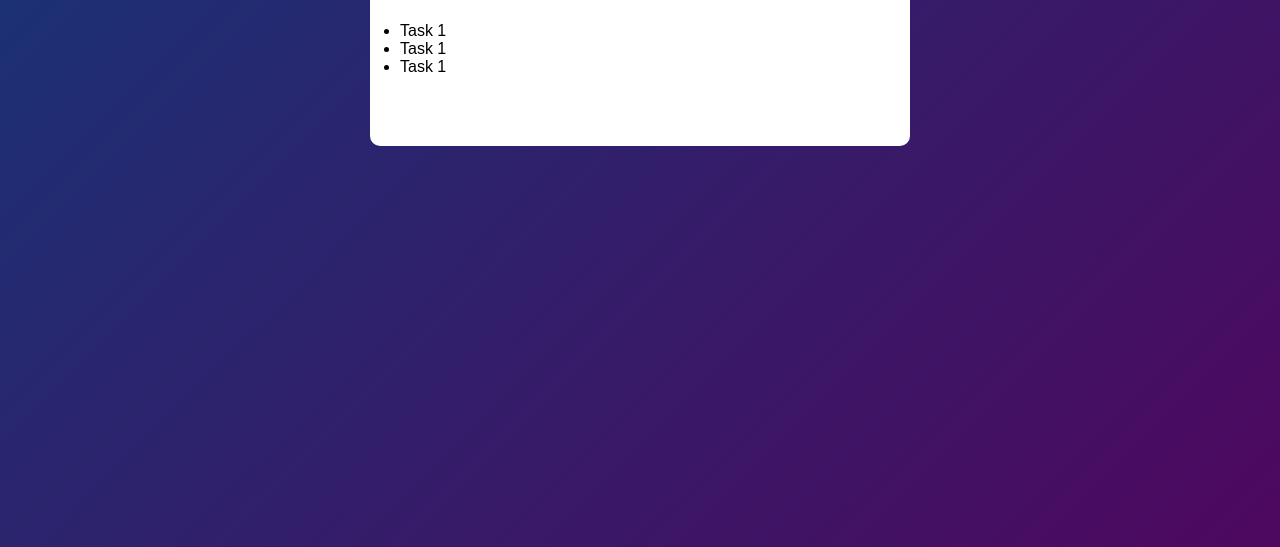
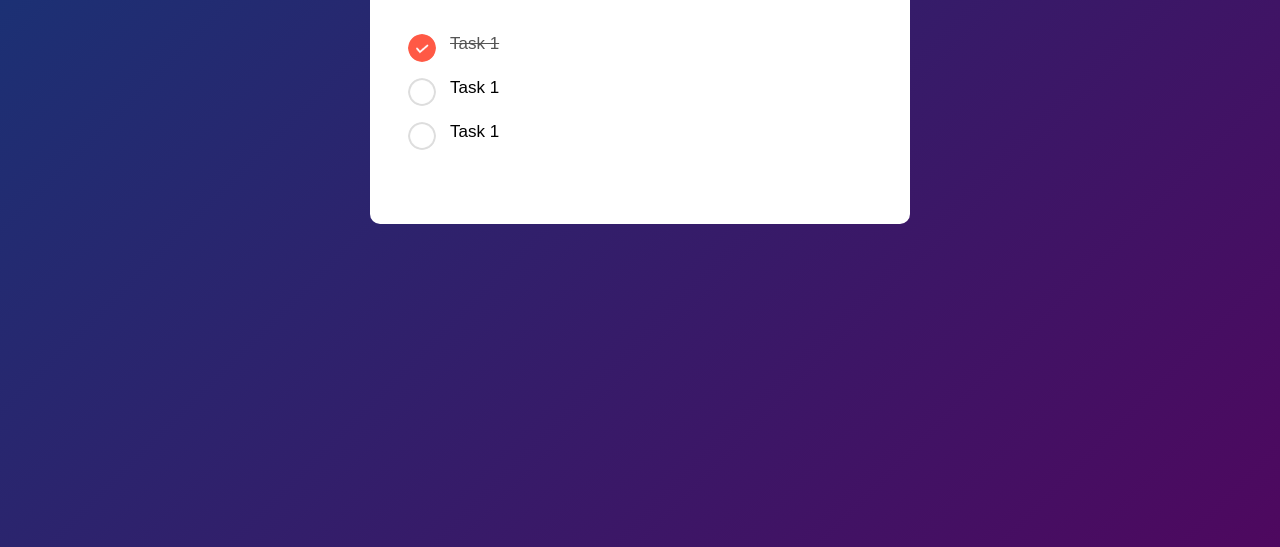
Before and after one commit to Suhaani-19/TO-DO-LIST, a plain HTML site: page index.html in a window 1280 px wide. Shown: the part 253-800 px from the top of the page. Drawn offline with Linux system fonts and the light colour scheme.

Commit message:
Sixth Commit

```diff
--- a/style.css
+++ b/style.css
@@ -57,3 +57,30 @@ button{
     cursor: pointer;
     border-radius: 40px;
 }
+ul li{
+    list-style: none;
+    font-size: 17px;
+    padding: 12px 8px 12px 50px;
+    user-select: none;
+    cursor: pointer;
+    position: relative;
+}
+ul li::before{
+    content: '';
+    position: absolute;
+    height: 28px;
+    width: 28px;
+    border-radius: 50%;
+    background-image: url(images/unchecked.png);
+    background-size: cover;
+    background-position: center;
+    top: 12px;
+    left: 8px;
+}
+ul li.checked{
+    color: #555;
+    text-decoration: line-through;
+}
+ul li.checked::before{
+    background-image: url(images/checked.png);
+}
```
